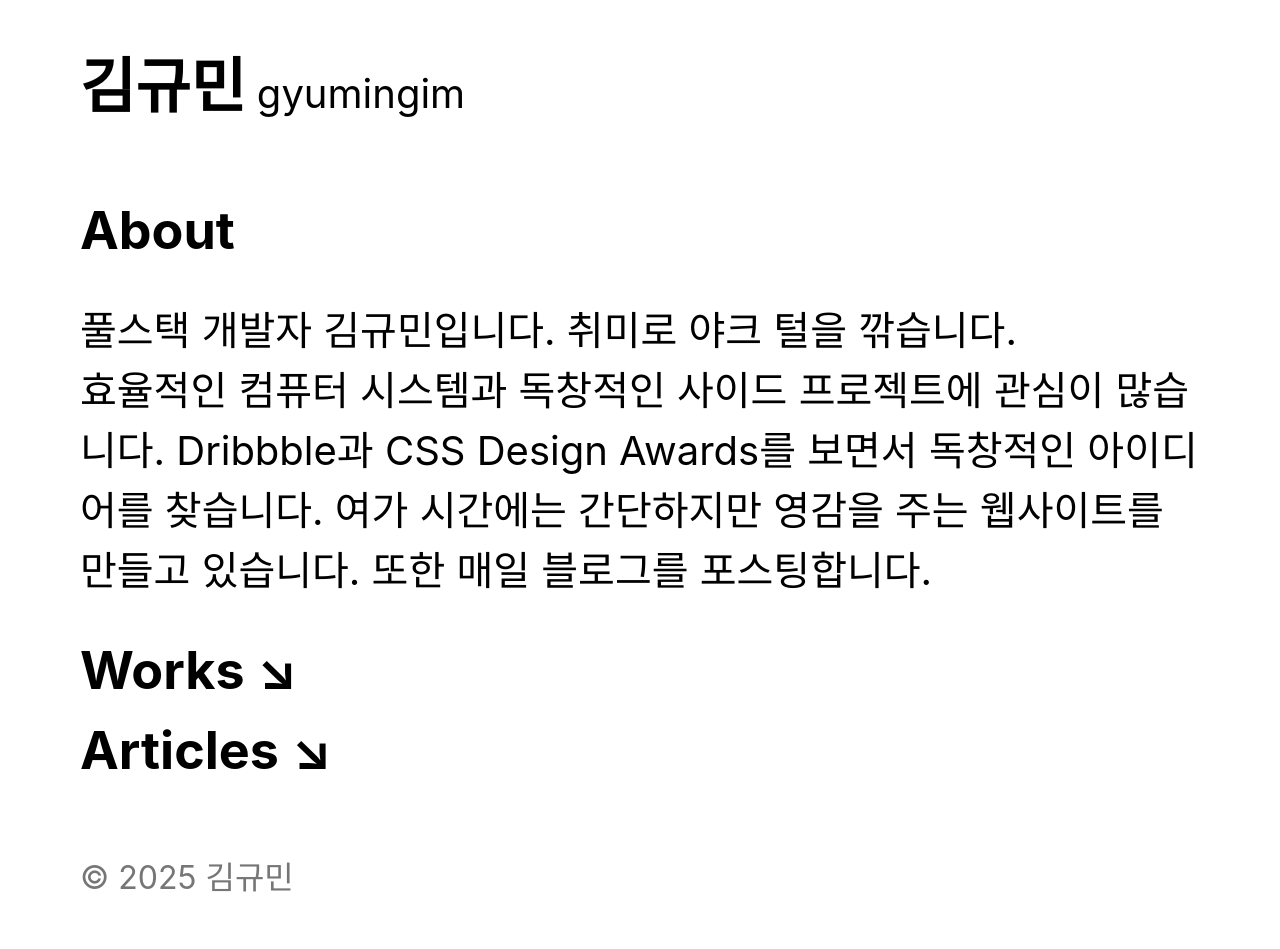
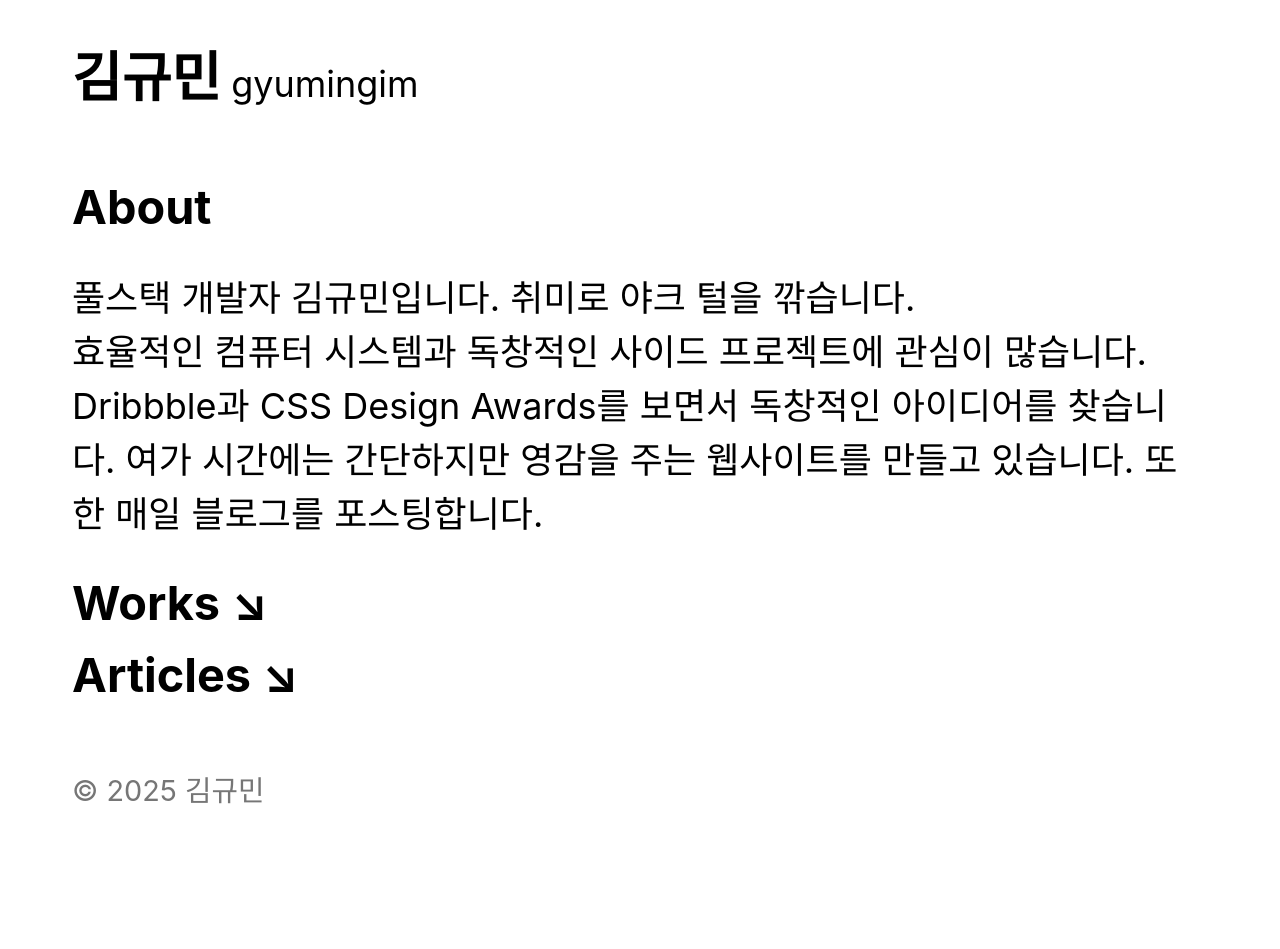
Before and after one commit to gyumingim/blog, a FastAPI app: page / in a window 1280 px wide. After the commit the page ends 804 px from the top, so only its background shows below. Run offline with FastAPI, Linux system fonts and the light colour scheme; some web fonts are replaced.

Commit message:
스마트폰 화면 최적화 +

```diff
--- a/static/globals.css
+++ b/static/globals.css
@@ -6,7 +6,7 @@
 }
 
 html {
-    font-size: 40px !important;
+    font-size: 36px !important;
 }
 
 a {
```
